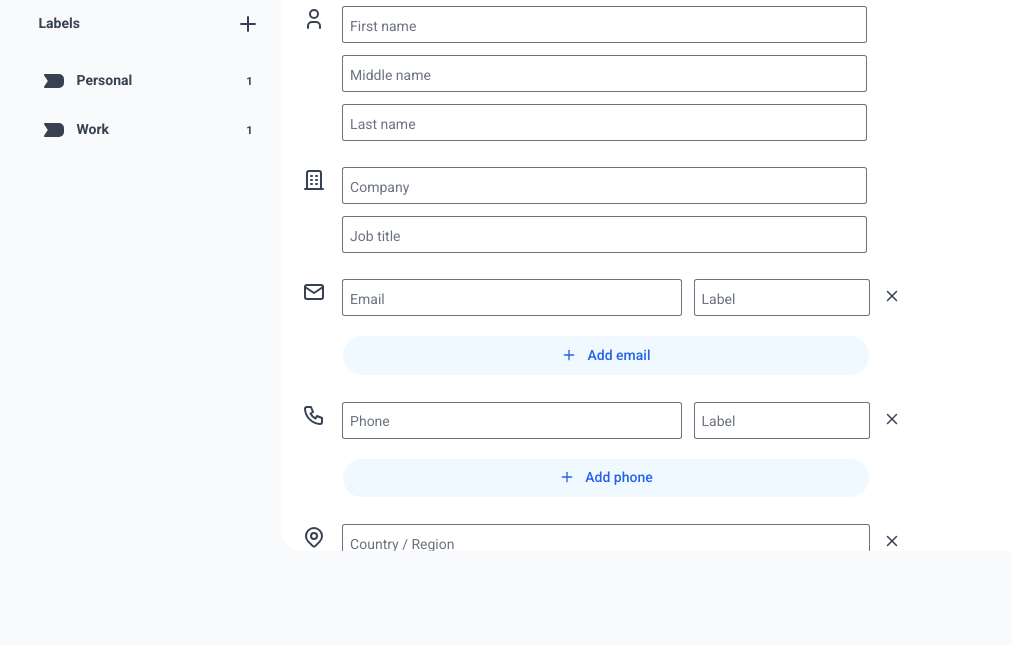
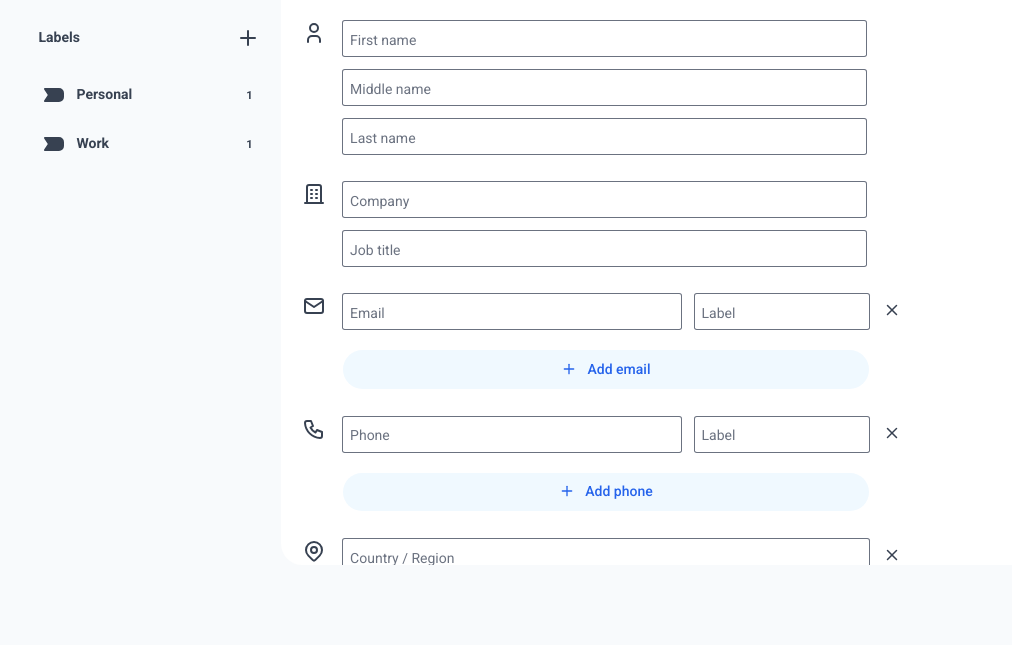
Before and after one commit to azizramdan/bearmentor-address-book, a website: page new/index.html in a window 1280 px wide. Shown: the part 242-887 px from the top of the page, without its empty margins (0-1012 px from the left). Drawn offline with nearby package versions, Linux system fonts and the light colour scheme; files that its build step writes are made by us from their sources.

Commit message:
fix: margin new page

```diff
--- a/new/index.html
+++ b/new/index.html
@@ -57,7 +57,7 @@
         <h1 class="text-2xl text-gray-600">Contacts</h1>
       </a>
     </header>
-    <div class="flex xl:px-4">
+    <div class="flex mt-4 xl:px-4">
       <nav
         id="nav"
         class="nav-open bg-white xl:bg-transparent w-96 h-dvh px-3 border-r xl:border-none shadow-md xl:shadow-none z-10"
```
